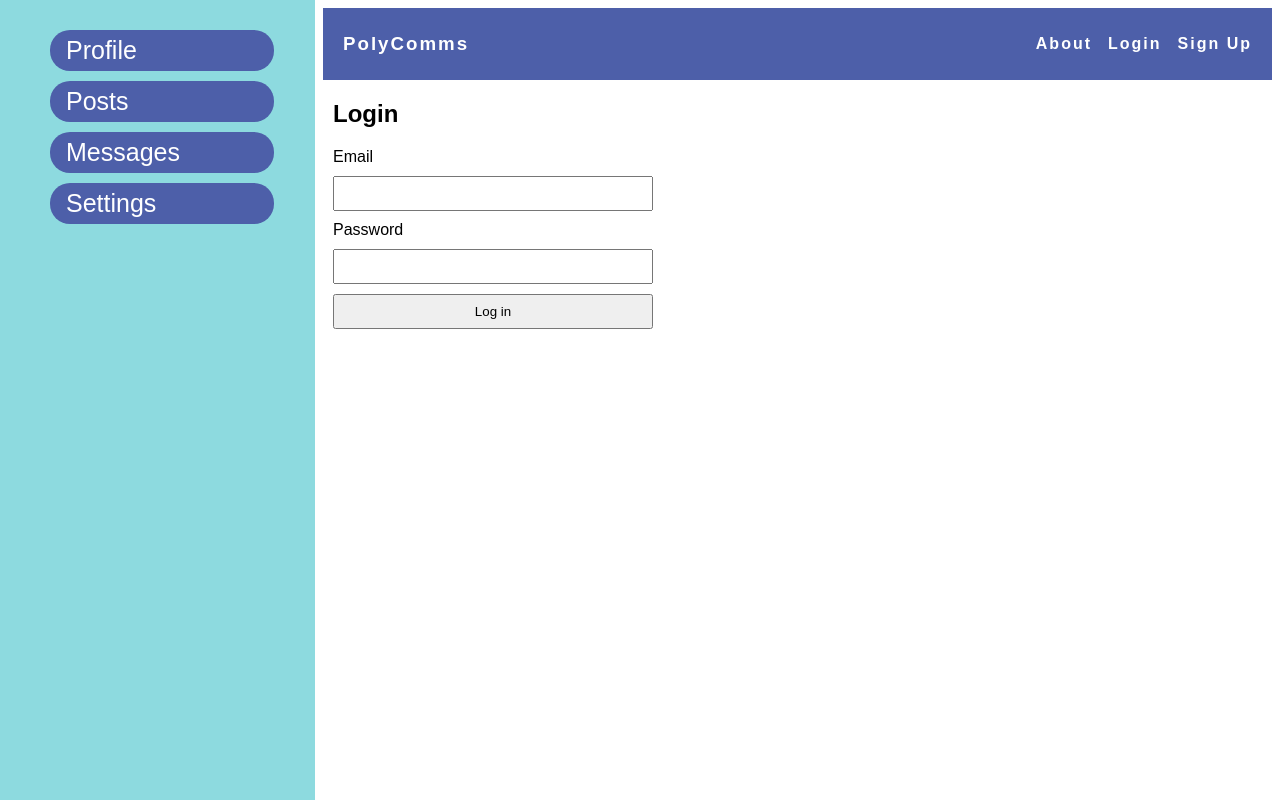
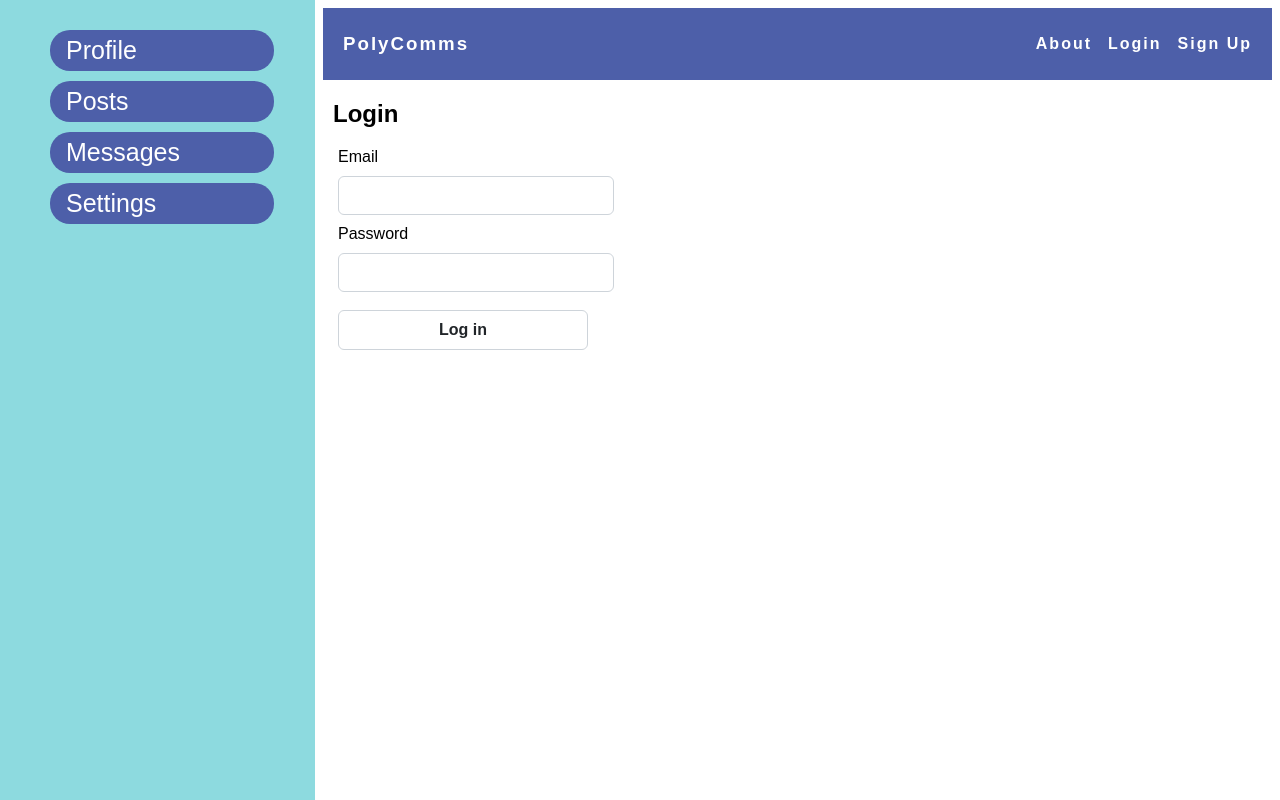
Before and after one commit to seanoyama/poly-commissions, a React (Vite) app in the folder packages/react-frontend/: page /login in a window 1280 px wide. Built offline with nearby package versions, Linux system fonts and the light colour scheme; no server answers.

Commit message:
feat: minor CSS changes

```diff
--- a/packages/react-frontend/src/LoginForm.tsx
+++ b/packages/react-frontend/src/LoginForm.tsx
@@ -60,7 +60,7 @@ export default function LoginForm() {
   }
 
   return (
-    <form className="loginForm" onSubmit={handleSubmit}>
+    <form className="LoginForm" onSubmit={handleSubmit}>
       <label htmlFor="email">Email</label>
       <input
         id="email"
@@ -69,6 +69,7 @@ export default function LoginForm() {
         autoComplete="email"
         required
         disabled={isSubmitting}
+        className="LoginEntry"
       />
 
       <label htmlFor="password">Password</label>
@@ -79,12 +80,16 @@ export default function LoginForm() {
         autoComplete="current-password"
         required
         disabled={isSubmitting}
+        className="LoginEntry"
       />
 
       {error && <p role="alert">{error}</p>}
       {message && <p>{message}</p>}
 
-      <button type="submit" disabled={isSubmitting}>
+      <button
+        type="submit"
+        disabled={isSubmitting}
+        className="LoginButton">
         {isSubmitting ? "Logging in..." : "Log in"}
       </button>
     </form>
--- a/packages/react-frontend/src/SignupForm.tsx
+++ b/packages/react-frontend/src/SignupForm.tsx
@@ -62,7 +62,7 @@ export default function SignupForm() {
   }
 
   return (
-    <form className="loginForm" onSubmit={handleSubmit}>
+    <form className="LoginForm" onSubmit={handleSubmit}>
       <label htmlFor="name">Name </label>
       <input
         id="name"
@@ -71,6 +71,7 @@ export default function SignupForm() {
         autoComplete="name"
         required
         disabled={isSubmitting}
+        className="LoginEntry"
       />
 
       <label htmlFor="email">Email </label>
@@ -81,6 +82,7 @@ export default function SignupForm() {
         autoComplete="email"
         required
         disabled={isSubmitting}
+        className="LoginEntry"
       />
 
       <label htmlFor="password">New password </label>
@@ -91,12 +93,16 @@ export default function SignupForm() {
         autoComplete="new-password"
         required
         disabled={isSubmitting}
+        className="LoginEntry"
       />
 
       {error && <p role="alert">{error}</p>}
       {message && <p>{message}</p>}
 
-      <button type="submit" disabled={isSubmitting}>
+      <button
+        type="submit"
+        disabled={isSubmitting}
+        className="LoginButton">
         {isSubmitting ? "Creating account..." : "Sign up"}
       </button>
     </form>
--- a/packages/react-frontend/src/index.css
+++ b/packages/react-frontend/src/index.css
@@ -186,15 +186,50 @@ article.posts-list-card {
   font-size: 14px;
 }
 
-.loginForm {
-  display: flex;
-  flex-direction: column;
-  gap: 10px;
-  max-width: 320px;
+.LoginButton {
+  z-index: 1;
+  width: 100%;
+  margin-top: 8px;
+  padding: 10px 16px;
+  font-size: 1rem;
+  font-weight: 600;
+  color: #212529;
+  background-color: #ffffff;
+  border: 1px solid #ced4da;
+  border-radius: 6px;
+  cursor: pointer;
+  transition:
+    background-color 0.2s,
+    transform 0.1s;
 }
 
-.loginForm input,
-.loginForm button {
-  box-sizing: border-box;
-  padding: 8px;
+.LoginForm {
+  z-index: 1;
+  flex-direction: column;
+  display: flex;
+  gap: 10px;
+  margin: 5px;
+  max-width: 250px;
 }
+.LoginEntry,
+input[type="date"] {
+  z-index: 1;
+  width: 100%;
+  padding: 10px 12px;
+  font-family: inherit;
+  font-size: 0.95rem;
+  color: #212529;
+  background-color: #ffffff;
+  border: 1px solid #ced4da;
+  border-radius: 6px;
+  transition:
+    border-color 0.2s,
+    box-shadow 0.2s 0.05px;
+}
+
+.LoginEntry:focus,
+input[type="date"]:focus {
+  outline: none;
+  border-color: #4dabf7;
+  box-shadow: 0 0 0 3px rgba(77, 171, 247, 0.2);
+}
```
